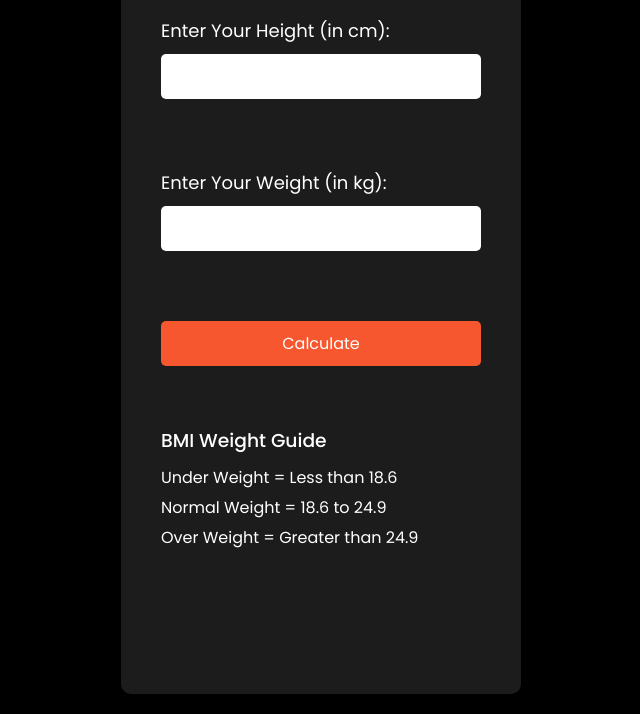
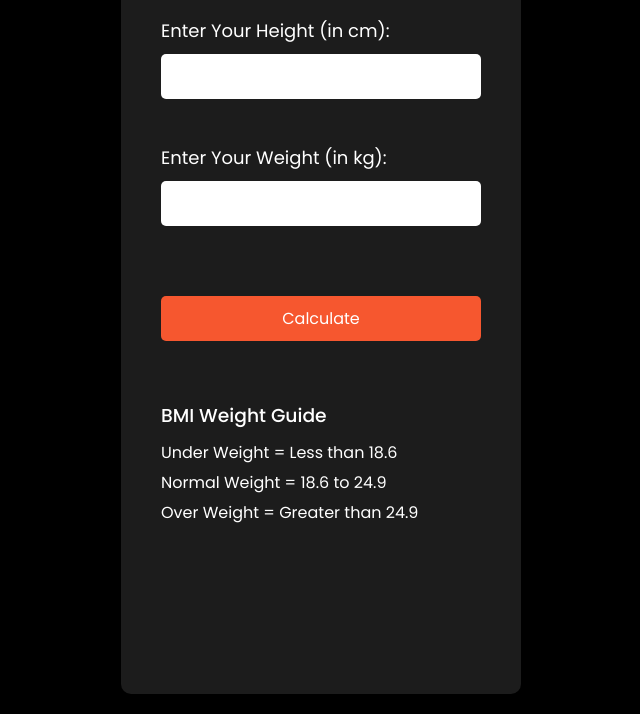
Before and after one commit to Rishank-Kashyap/Projects, a plain HTML site: page BMI Calculator/index.html in a window 1280 px wide. Shown: the part 86-800 px from the top of the page, without its empty margins (319-959 px from the left). Drawn offline with Linux system fonts and the light colour scheme.

Commit message:
Update index.html

```diff
--- a/BMI Calculator/index.html
+++ b/BMI Calculator/index.html
@@ -6,12 +6,12 @@
     <title>BMI Calculator</title>
     <link rel="stylesheet" href="style.css">
 </head>
-<body style="background-color: black; color: white;">
+<body>
     <div class="container">
         <h1>Calculate Your BMI</h1>
         <form>
             <label for="height">Enter Your Height (in cm):</label>
-            <input type="text" id="height"><br><br>
+            <input type="text" id="height"><br>
 
             <label for="weight">Enter Your Weight (in kg):</label>
             <input type="text" id="weight"><br><br>
```
